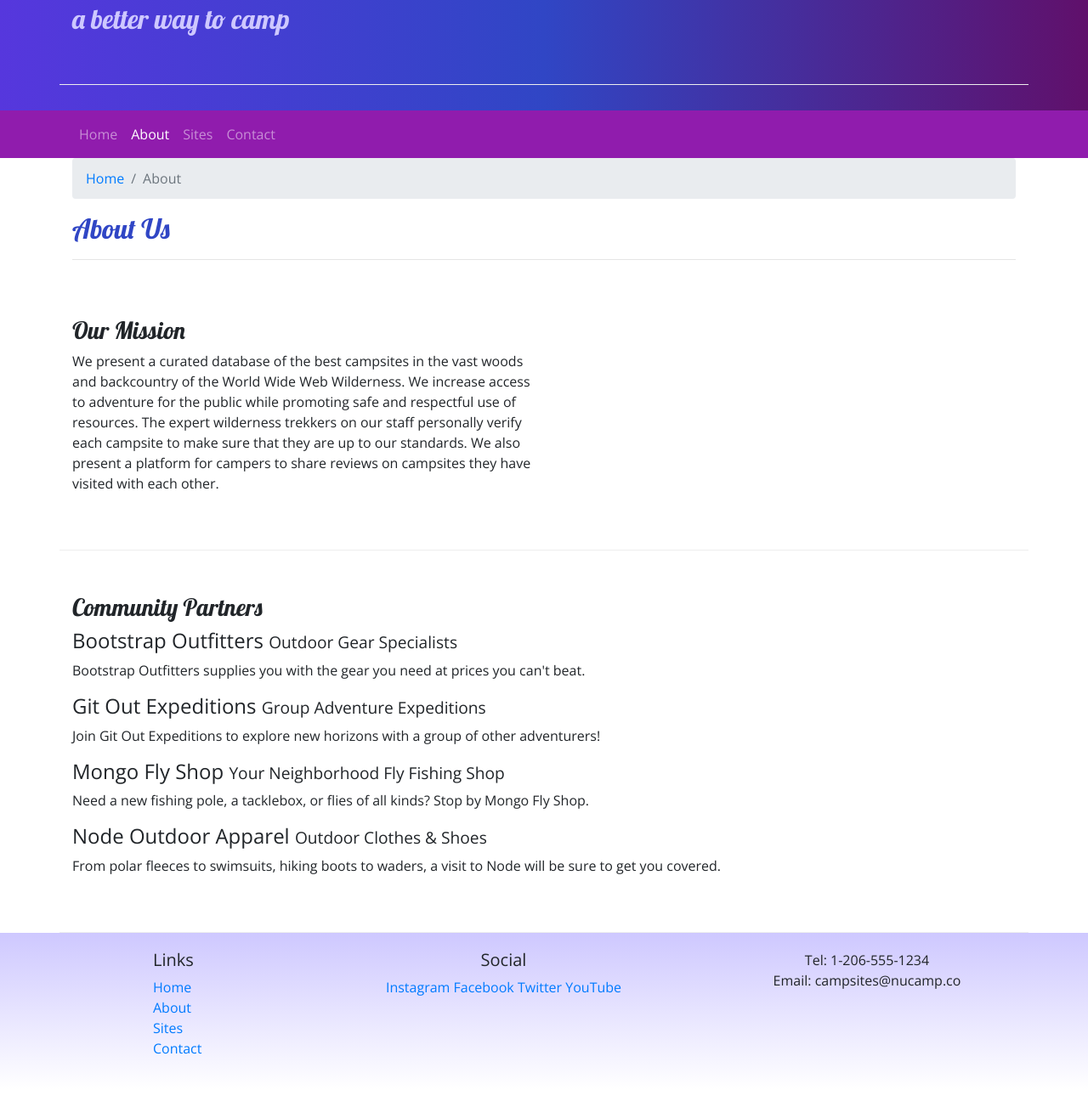
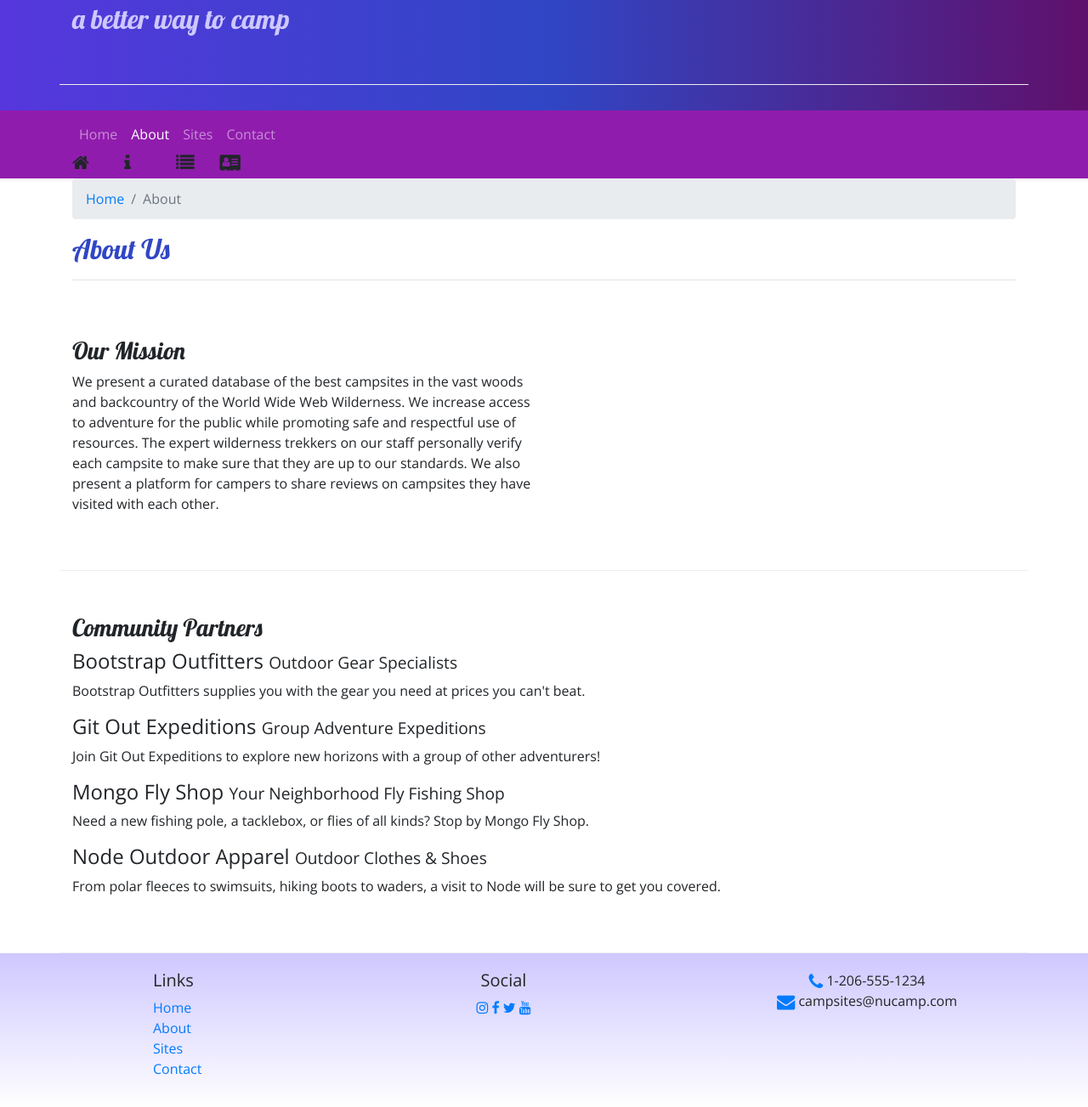
Before and after one commit to TrevorKidd/nucampsite, a website: page aboutus.html in a window 1280 px wide. Shown: the part 133-1436 px from the top of the page at 85% size. Before the commit the page ends 1415 px from the top, so only its background shows below. Drawn offline with nearby package versions, Linux system fonts and the light colour scheme.

Commit message:
added fontawesome buttons

```diff
--- a/aboutus.html
+++ b/aboutus.html
@@ -7,6 +7,7 @@
     <meta name="viewport" content="width=device-width, initial-scale=1" />
     <link rel="stylesheet" href="node_modules/bootstrap/dist/css/bootstrap.min.css" />
     <link rel="stylesheet" href="https://fonts.googleapis.com/css?family=Lobster|Open+Sans" />
+    <link rel="stylesheet" href="node_modules/font-awesome/css/font-awesome.min.css" />
     <link rel="stylesheet" href="css/styles.css" />
     <title>NuCamp: A Better Way To Camp</title>
 </head>
@@ -31,10 +32,10 @@
             </button>
             <div class="collapse navbar-collapse" id="nucampNavbar">
                 <ul class="navbar-nav">
-                    <li class="nav-item"><a class="nav-link" href="index.html">Home</a></li>
-                    <li class="nav-item active"><a class="nav-link" href="#">About</a></li>
-                    <li class="nav-item"><a class="nav-link" href="#">Sites</a></li>
-                    <li class="nav-item"><a class="nav-link" href="#">Contact</a></li>
+                    <li class="nav-item"><a class="nav-link" href="index.html">Home</a><i class="fa fa-home fa-lg"></i></li>
+                    <li class="nav-item active"><a class="nav-link" href="#">About</a><i class="fa fa-info fa-lg"></i></li>
+                    <li class="nav-item"><a class="nav-link" href="#">Sites</a><i class="fa fa-list fa-lg"></i></li>
+                    <li class="nav-item"><a class="nav-link" href="#">Contact</a><i class="fa fa-address-card fa-lg"></i></li>
                 </ul>
             </div>
         </div>
@@ -94,14 +95,14 @@
                 </div>
                 <div class="col-6 col-sm-5 text-center">
                     <h5>Social</h5>
-                    <a href="http://instagram.com/">Instagram</a>
-                    <a href="http://facebook.com/">Facebook</a>
-                    <a href="http://twitter.com/">Twitter</a>
-                    <a href="http://youtube.com/">YouTube</a>
+                    <a href="http://instagram.com/"><i class="fa fa-instagram"></i></a>
+                    <a href="http://facebook.com/"><i class="fa fa-facebook"></i></a>
+                    <a href="http://twitter.com/"><i class="fa fa-twitter"></i></a>
+                    <a href="http://youtube.com/"><i class="fa fa-youtube"></i></a>
                 </div>
                 <div class="col-sm-4 text-center">
-                    Tel: 1-206-555-1234<br />
-                    Email: campsites@nucamp.co
+                    <i class="fa fa-phone fa-lg text-primary"></i> 1-206-555-1234<br />
+                      <i class="fa fa-envelope fa-lg text-primary"></i> campsites@nucamp.com
                 </div>
            </div>
         </div>
--- a/package.json
+++ b/package.json
@@ -15,6 +15,7 @@
   },
   "dependencies": {
     "bootstrap": "^4.5.2",
+    "font-awesome": "^4.7.0",
     "jquery": "^3.5.1",
     "popper.js": "^1.16.1"
   }
```
Also changed, not shown: index.html (+11 -10 lines), 1 other file.
